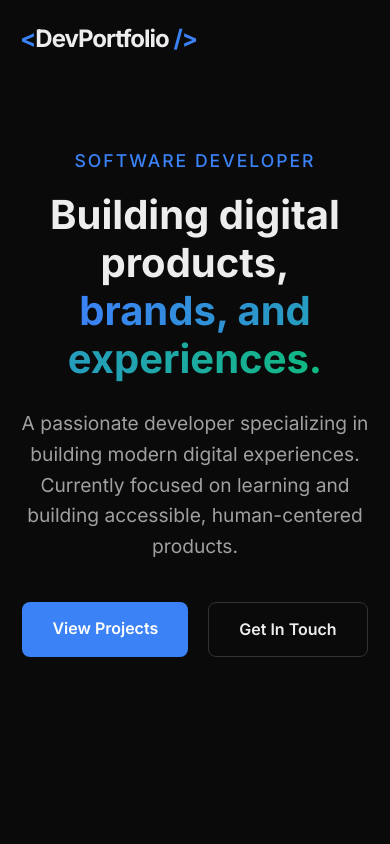
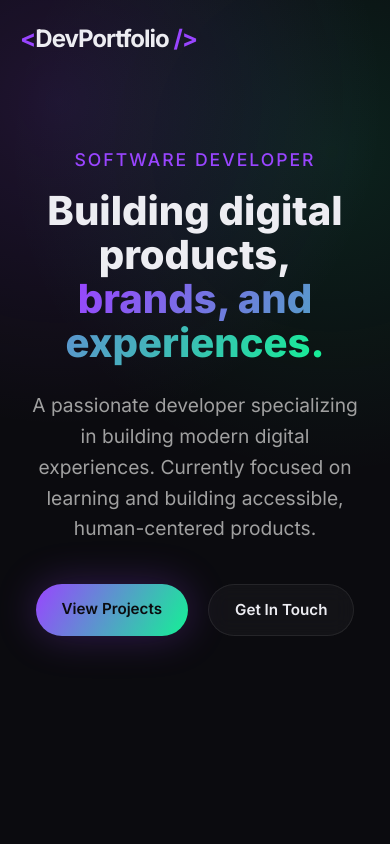
Before and after one commit to 0xmattyiceee/dev-portfolio, a React (Vite) app: page / in a window 390 px wide. Shown: the top 844 px of the page. Built offline with nearby package versions, Linux system fonts and the light colour scheme.

Commit message:
feat: replace design tokens with Solana mobile system

```diff
--- a/src/styles/variables.css
+++ b/src/styles/variables.css
@@ -1,12 +1,23 @@
 :root {
-  --bg-color: #0a0a0a;
-  --text-color: #ededed;
-  --accent-color: #3b82f6;
-  --accent-secondary: #10b981;
-  --card-bg: #1a1a1a;
-  --border-color: #333333;
-  --font-main: 'Inter', -apple-system, BlinkMacSystemFont, 'Segoe UI', Roboto, Oxygen, Ubuntu, Cantarell, 'Open Sans', 'Helvetica Neue', sans-serif;
-  --max-width: 1100px;
+  --bg-color: #0b0b0f;
+  --bg-elevated: #14141c;
+  --text-color: #ededf2;
+  --text-muted: #9a9aab;
+  --sol-purple: #9945ff;
+  --sol-green: #14f195;
+  --gradient: linear-gradient(120deg, #9945ff 0%, #14f195 100%);
+  --accent-color: #9945ff;
+  --accent-secondary: #14f195;
+  --card-bg: rgba(255, 255, 255, 0.035);
+  --glass-border: rgba(255, 255, 255, 0.08);
+  --border-color: rgba(255, 255, 255, 0.08);
+  --glow: 0 0 40px rgba(153, 69, 255, 0.28);
+  --glow-green: 0 0 40px rgba(20, 241, 149, 0.22);
+  --radius: 22px;
+  --radius-sm: 14px;
+  --font-main: 'Inter', -apple-system, BlinkMacSystemFont, 'Segoe UI', Roboto, sans-serif;
+  --font-mono: 'Space Mono', ui-monospace, SFMono-Regular, Menlo, monospace;
+  --max-width: 1120px;
   --transition: all 0.3s ease;
 }
 
@@ -22,6 +33,10 @@ body {
   font-family: var(--font-main);
   line-height: 1.6;
   -webkit-font-smoothing: antialiased;
+  background-image:
+    radial-gradient(circle at 15% 12%, rgba(153, 69, 255, 0.14), transparent 40%),
+    radial-gradient(circle at 85% 18%, rgba(20, 241, 149, 0.10), transparent 42%);
+  background-attachment: fixed;
 }
 
 a {
@@ -42,26 +57,86 @@ button {
 }
 
 section {
-  padding: 100px 20px;
-  max-width: var(--max-width);
-  margin: 0 auto;
-}
-
-.container {
+  padding: 100px 24px;
   max-width: var(--max-width);
   margin: 0 auto;
 }
 
 h1, h2, h3 {
-  font-weight: 700;
-  line-height: 1.2;
+  font-weight: 800;
+  line-height: 1.1;
+}
+
+.section-tag {
+  display: inline-block;
+  font-family: var(--font-mono);
+  font-size: 0.8rem;
+  color: var(--sol-green);
+  letter-spacing: 0.05em;
+  margin-bottom: 14px;
 }
 
 .section-title {
-  font-size: 2.5rem;
-  margin-bottom: 50px;
-  text-align: center;
-  background: linear-gradient(to right, var(--accent-color), var(--accent-secondary));
+  font-size: clamp(2rem, 5vw, 3rem);
+  margin-bottom: 36px;
+  letter-spacing: -0.02em;
+}
+
+.gradient-text {
+  background: var(--gradient);
   -webkit-background-clip: text;
+  background-clip: text;
   -webkit-text-fill-color: transparent;
 }
+
+.btn {
+  display: inline-block;
+  padding: 13px 26px;
+  border-radius: 999px;
+  font-weight: 600;
+  font-size: 0.95rem;
+  transition: var(--transition);
+}
+
+.btn-primary {
+  background: var(--gradient);
+  color: #0b0b0f;
+  box-shadow: var(--glow);
+}
+
+.btn-primary:hover {
+  transform: translateY(-2px);
+  box-shadow: 0 0 55px rgba(153, 69, 255, 0.45);
+}
+
+.btn-secondary {
+  background: var(--card-bg);
+  border: 1px solid var(--glass-border);
+  color: var(--text-color);
+  backdrop-filter: blur(10px);
+}
+
+.btn-secondary:hover {
+  border-color: var(--sol-purple);
+  transform: translateY(-2px);
+}
+
+.site-footer {
+  text-align: center;
+  padding: 50px 24px;
+  border-top: 1px solid var(--glass-border);
+  color: var(--text-muted);
+  font-size: 0.82rem;
+  display: flex;
+  flex-direction: column;
+  gap: 8px;
+}
+
+.footer-handle {
+  font-family: var(--font-mono);
+  font-weight: 700;
+  background: var(--gradient);
+  -webkit-background-clip: text;
+  background-clip: text;
+  -webkit-text-fill-color: transparent;
+}
```
